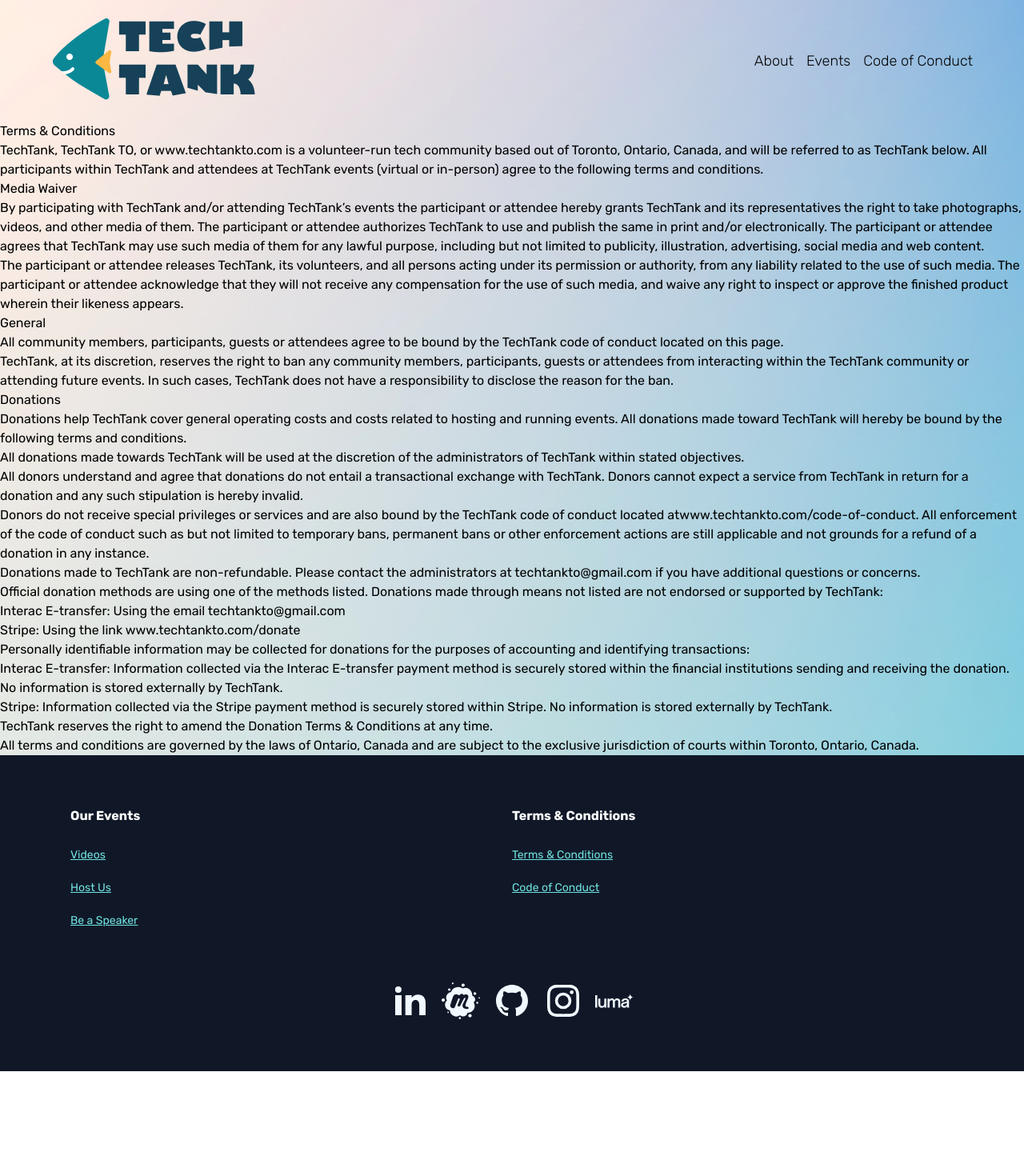
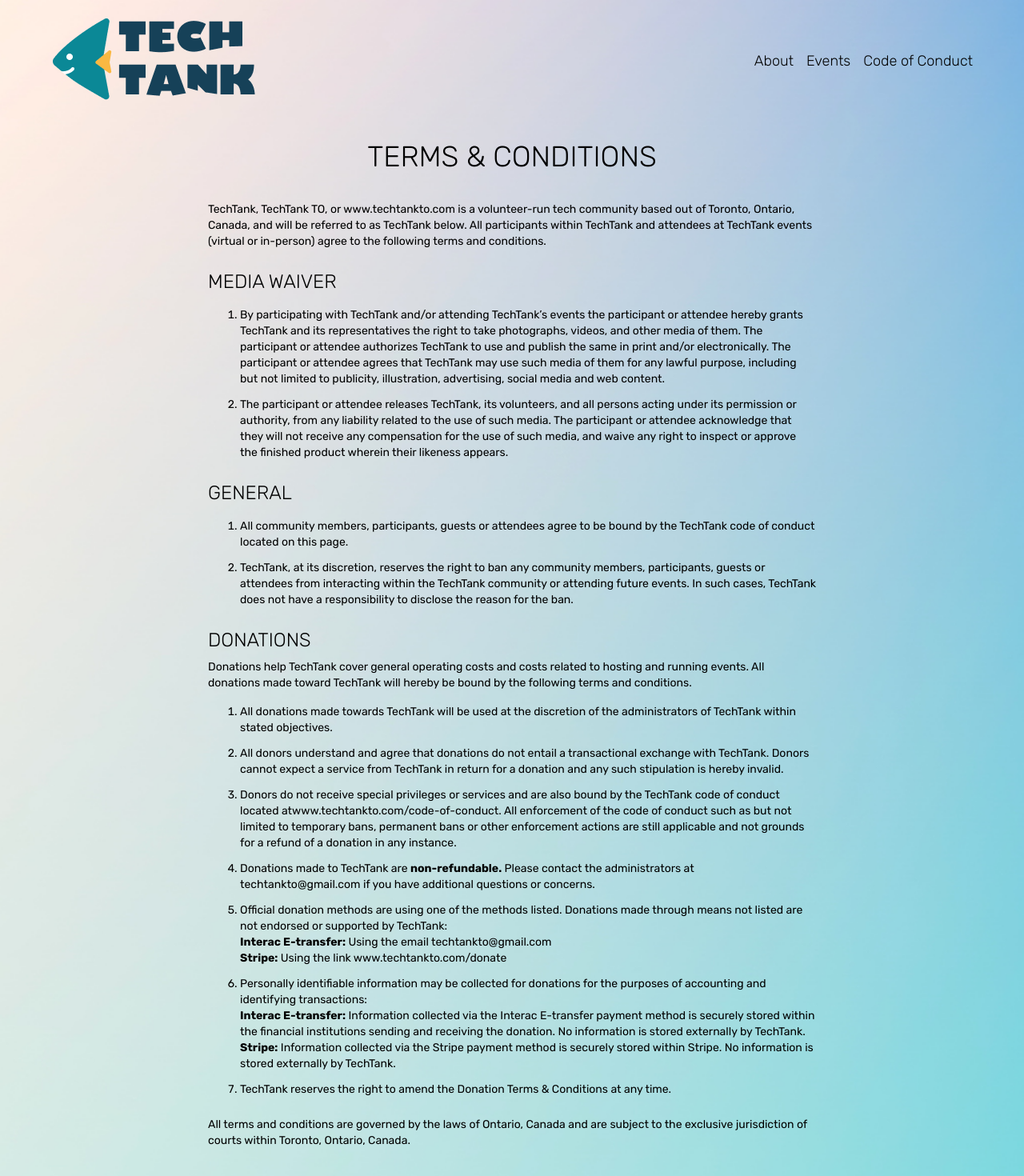
Before and after one commit to tech-tankorg/techtank-site, a Next.js app: page /terms-conditions in a window 1280 px wide. Shown: the top 1470 px of the page at 80% size. Before the commit the page ends 1339 px from the top, so only its background shows below. Built offline with nearby package versions, Linux system fonts and the light colour scheme.

Commit message:
style: improve Terms & Conditions layout and readability

```diff
--- a/app/terms-conditions/page.tsx
+++ b/app/terms-conditions/page.tsx
@@ -1,10 +1,20 @@
 import { INTERNAL_LINKS } from "@/utils/constants/navigation";
+import { CoC_Contents } from "@/utils/constants/CoC_Constants";
 import Link from "next/link";
+import { twMerge } from "tailwind-merge";
 
 export default function TermsConditionsPage() {
   return (
-    <main>
-      <h1>Terms & Conditions</h1>
+  <main
+        className={twMerge(
+    "max-w-[760px] w-[92%] mx-auto",
+    Styles.policyText,
+    "pb-12"
+  )}
+      >
+      <h2 className="text-center text-5xl p-3 m-3 uppercase font-light">Terms & Conditions</h2>
+
+      <div className="my-6">
       <p>
         TechTank, TechTank TO, or{" "}
         <Link href="https://www.techtankto.com" target="_blank">
@@ -15,8 +25,11 @@
         TechTank and attendees at TechTank events (virtual or in-person) agree
         to the following terms and conditions.
       </p>
-      <h2>Media Waiver</h2>
-      <ol>
+      </div>
+
+    <div className="my-6">
+      <h4 className="text-3xl uppercase font-light pb-2">Media Waiver</h4>
+      <ol className="my-2 ml-10 list-decimal space-y-3">
         <li>
           By participating with TechTank and/or attending TechTank’s events the
           participant or attendee hereby grants TechTank and its representatives
@@ -36,8 +49,11 @@
           product wherein their likeness appears.
         </li>
       </ol>
-      <h2>General</h2>
-      <ol>
+    </div>
+
+    <div className="my-6">
+      <h4 className="text-3xl uppercase font-light pb-2">General</h4>
+      <ol className="my-2 ml-10 list-decimal space-y-3">
         <li>
           All community members, participants, guests or attendees agree to be
           bound by the TechTank code of conduct located on this page.
@@ -49,13 +65,16 @@
           does not have a responsibility to disclose the reason for the ban.
         </li>
       </ol>
-      <h2>Donations</h2>
-      <ol>
-        <li>
-          Donations help TechTank cover general operating costs and costs
+    </div>
+
+    <div className="my-6">
+      <h4 className="text-3xl uppercase font-light pb-2">Donations</h4>
+
+      <p className="mb-4"> Donations help TechTank cover general operating costs and costs
           related to hosting and running events. All donations made toward
-          TechTank will hereby be bound by the following terms and conditions.
-        </li>
+          TechTank will hereby be bound by the following terms and conditions.</p>
+
+      <ol className="my-2 ml-10 list-decimal space-y-3">
         <li>
           All donations made towards TechTank will be used at the discretion of
           the administrators of TechTank within stated objectives.
@@ -77,7 +96,7 @@
           applicable and not grounds for a refund of a donation in any instance.
         </li>
         <li>
-          Donations made to TechTank are non-refundable. Please contact the
+          Donations made to TechTank are <strong>non-refundable.</strong> Please contact the
           administrators at{" "}
           <Link href="mailto:techtankto@gmail.com">techtankto@gmail.com</Link>{" "}
           if you have additional questions or concerns.
@@ -86,9 +105,9 @@
           Official donation methods are using one of the methods listed.
           Donations made through means not listed are not endorsed or supported
           by TechTank:
-          <p>Interac E-transfer: Using the email techtankto@gmail.com</p>
+          <p><strong>Interac E-transfer:</strong> Using the email techtankto@gmail.com</p>
           <p>
-            Stripe: Using the link{" "}
+            <strong>Stripe:</strong> Using the link{" "}
             <Link href={INTERNAL_LINKS.DONATE} target="_blank">
               www.techtankto.com/donate
             </Link>
@@ -98,13 +117,13 @@
           Personally identifiable information may be collected for donations for
           the purposes of accounting and identifying transactions:
           <p>
-            Interac E-transfer: Information collected via the Interac E-transfer
+            <strong>Interac E-transfer:</strong> Information collected via the Interac E-transfer
             payment method is securely stored within the financial institutions
             sending and receiving the donation. No information is stored
             externally by TechTank.
           </p>
           <p>
-            Stripe: Information collected via the Stripe payment method is
+            <strong>Stripe:</strong> Information collected via the Stripe payment method is
             securely stored within Stripe. No information is stored externally
             by TechTank.
           </p>
@@ -114,11 +133,19 @@
           at any time.
         </li>
       </ol>
+
+    <div className="my-6">
       <p>
         All terms and conditions are governed by the laws of Ontario, Canada and
         are subject to the exclusive jurisdiction of courts within Toronto,
         Ontario, Canada.
       </p>
-    </main>
+    </div>
+    </div>
+  </main>
   );
 }
+
+const Styles = {
+  policyText: "[&_p]:text-sm [&_li]:text-sm [&_h2]:text-4xl [&_h4]:text-2xl",
+};
```
